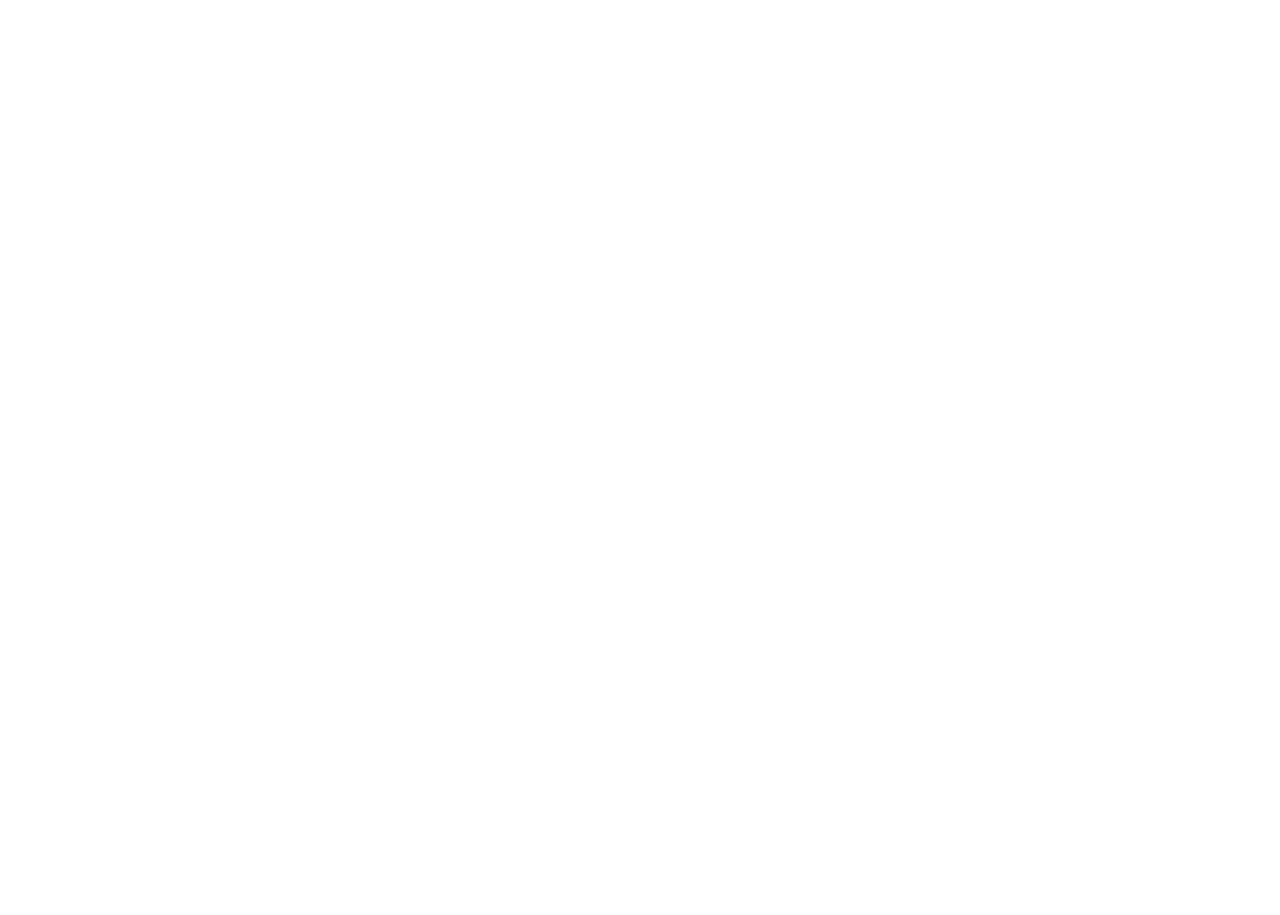
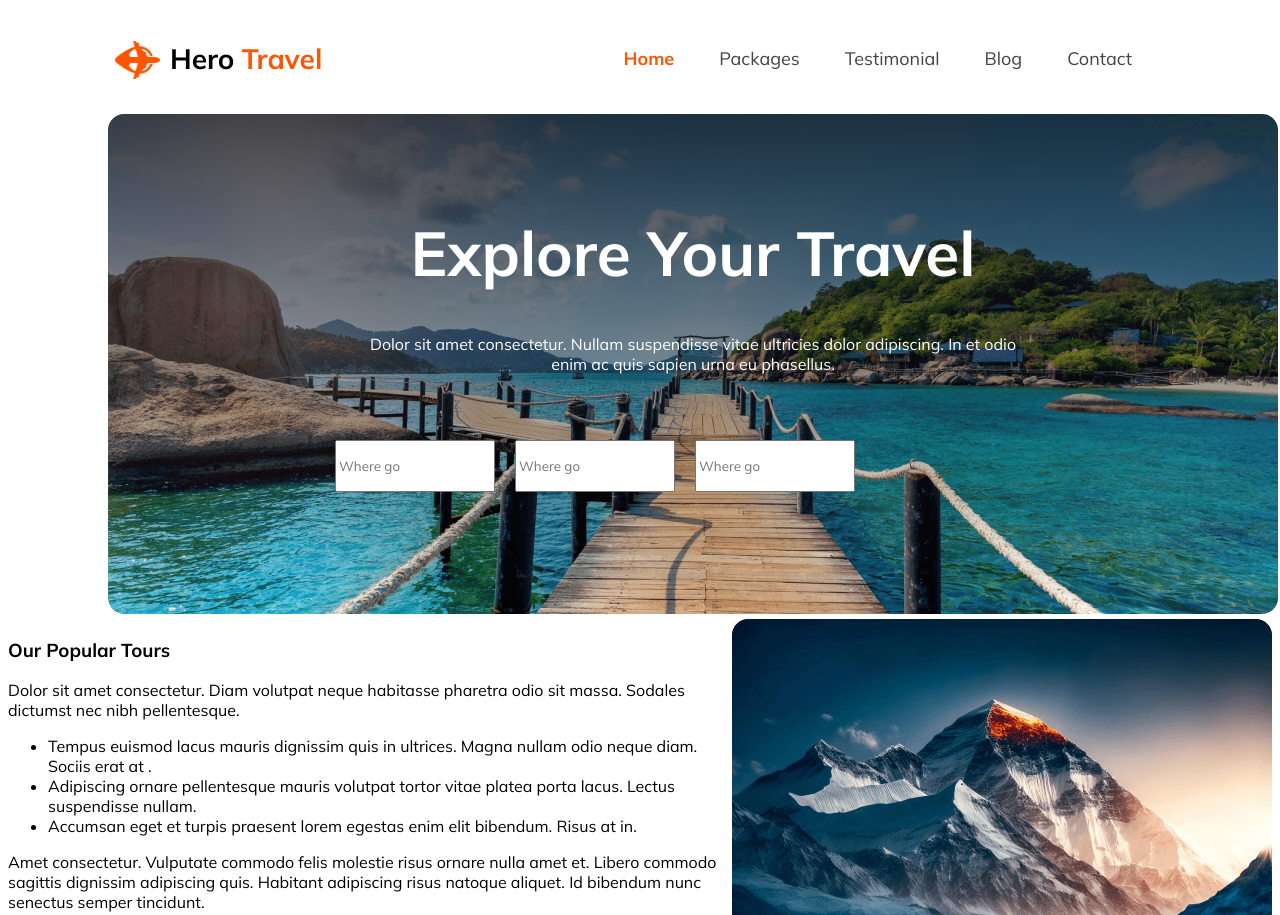
Before and after one commit to Khandaker20201125010/Hero-travel, a plain HTML site: page index.html in a window 1280 px wide. Shown: the top 915 px of the page. Before the commit the page ends 800 px from the top, so only its background shows below. Drawn offline with Linux system fonts and the light colour scheme.

Commit message:
input and banner processing

```diff
--- a/index.html
+++ b/index.html
@@ -7,6 +7,57 @@
     <link rel="stylesheet" href="styles/herotravel.css">
 </head>
 <body>
+    <header>
+        <nav>
+            <h3 class="h-t"><span><img class="icon-img" src="./Images/Group 40071 (2).png" alt=""></span>Hero <span> Travel</span></h3>
+        <ul>
+            <li><a class="H-c" href="">Home</a></li>
+            <li><a href="">Packages</a></li>
+            <li><a href="">Testimonial</a></li>
+            <li><a href="">Blog</a></li>
+            <li><a href="">Contact</a></li>
 
+        </ul>
+        </nav>
+        <div class="banner">
+            <div class="banner-content">
+                <h1>Explore Your Travel</h1>
+            <p>Dolor sit amet consectetur. Nullam suspendisse vitae ultricies dolor adipiscing. In et odio enim ac quis sapien urna eu phasellus.</p>
+            </div>
+            <div class="input">
+                <input type="text" id="where" name="where" placeholder="Where go">
+                <input type="text" id="where" name="where" placeholder="Where go">
+                <input type="text" id="where" name="where" placeholder="Where go">
+
+            </div>
+
+        </div>
+
+
+    </header>
+    <main>
+        <section class="tour">
+            <div>
+              <h3>Our Popular Tours</h3>
+              <p>Dolor sit amet consectetur. Diam volutpat neque habitasse pharetra odio sit massa. Sodales dictumst nec nibh pellentesque.</p>
+              <ul>
+                <li>Tempus euismod lacus mauris dignissim quis in ultrices. Magna nullam odio neque diam. Sociis erat at .</li>
+                <li>Adipiscing ornare pellentesque mauris volutpat tortor vitae platea porta lacus. Lectus suspendisse nullam.</li>
+                <li> Accumsan eget et turpis praesent lorem egestas enim elit bibendum. Risus at in.</li>
+              </ul>
+              <p>
+                Amet consectetur. Vulputate commodo felis molestie risus
+                ornare nulla amet et. Libero commodo sagittis dignissim adipiscing quis. Habitant adipiscing risus natoque aliquet. Id bibendum nunc senectus semper tincidunt.
+              </p>
+            </div>
+            <div>
+              <img src="./Images/Rectangle 4.png" alt="">
+            </div>
+        </section>
+
+    </main>
+    <footer>
+
+    </footer>
 </body>
 </html>
--- a/styles/herotravel.css
+++ b/styles/herotravel.css
@@ -0,0 +1,105 @@
+@import url('https://fonts.googleapis.com/css2?family=Mulish:wght@400;700;800&display=swap');
+*{
+    font-family: 'Mulish', sans-serif;
+}
+header{
+    background: #FFF;
+    text-align: center;
+    padding: 5px 100px;
+
+
+}
+.h-t{
+    width: 201px;
+    height: 45px;
+    font-size: 28px;
+    display: flex;
+    justify-content: space-between;
+
+}
+header span{
+    text-align: center;
+    color: #FF5400;
+    margin-left: 7px;
+
+
+
+
+}
+.icon-img{
+    width: 45px;
+    height: 38.008px;
+    margin-right: 10px;
+
+}
+nav{
+    display: flex;
+    justify-content: space-between;
+}
+nav > ul {
+    display: flex;
+}
+nav li{
+    list-style: none;
+    font-size: 18px;
+    margin-right: 35px;
+    font-weight: 400;
+    padding: 18px 5px;
+
+
+}
+
+.H-c{
+    color: #FF5400;
+    font-weight: 700;
+}
+nav li a{
+          text-decoration: none;
+          color: #424247;
+
+}
+.banner{
+    background-image:linear-gradient(180deg, rgba(19, 19, 24, 0.80) 0%, rgba(19, 19, 24, 0.00) 100%), url(../Images/Group\ 13\ \(1\)\ \(1\).png);
+    background-repeat: no-repeat;
+ text-align: center;
+  height: 500px;
+   width: 1170px;
+ color: #FFF;
+border-radius: 16px;
+
+}
+.banner-content{
+    text-align: center;
+    overflow:hidden;
+    margin: auto;
+    width: 660px;
+}
+.banner-content h1{
+    margin-top: 100px;
+    font-size: 62px;
+
+
+
+    color: #FFF;
+}
+.banner-content p{
+    font-size: 16px;
+}
+
+.input{
+    border-radius: 8px;
+display: flex;
+width: 174px;
+height: 52px;
+justify-content: center;
+margin-left: 400px;
+gap: 20px;
+text-align: center;
+margin-top: 50px;
+border-radius: 5px;
+}
+.tour{
+    display: flex;
+    justify-content: center;
+
+}
```
